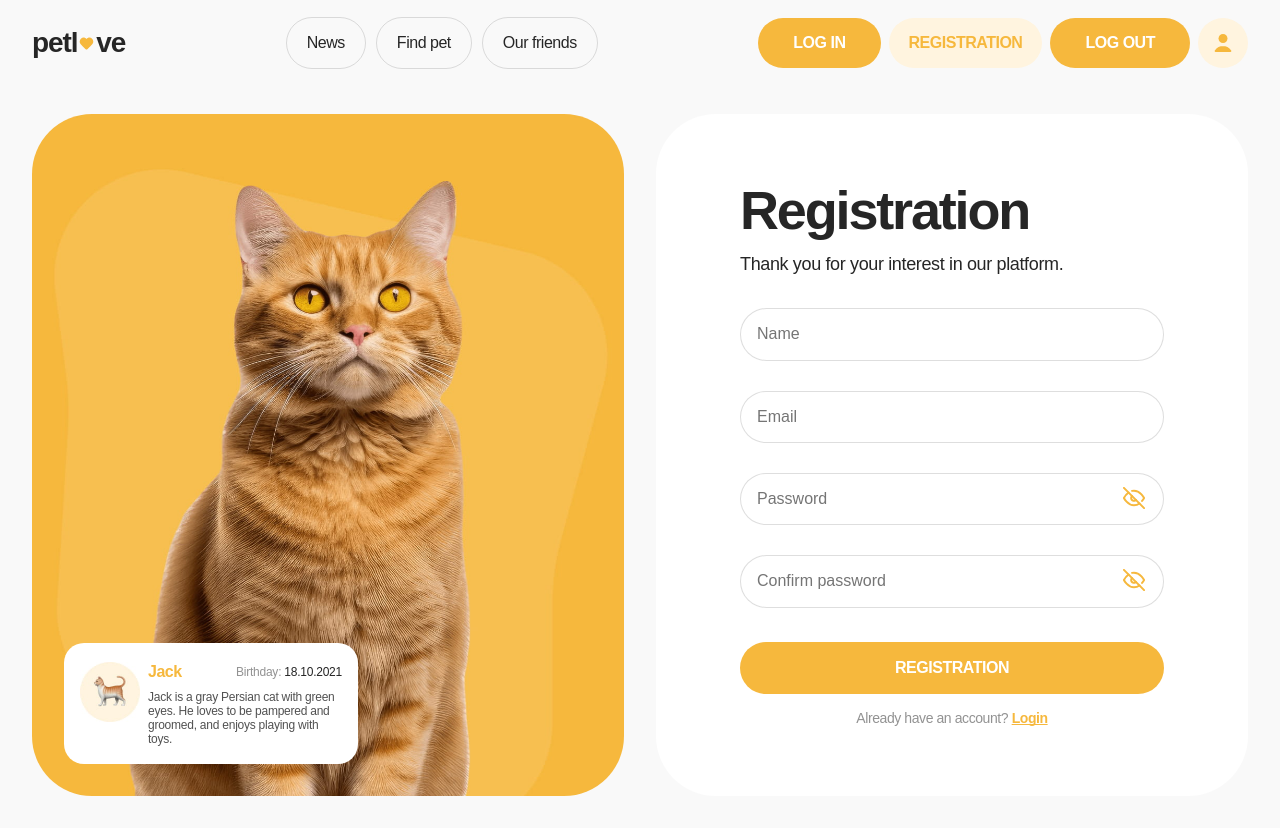
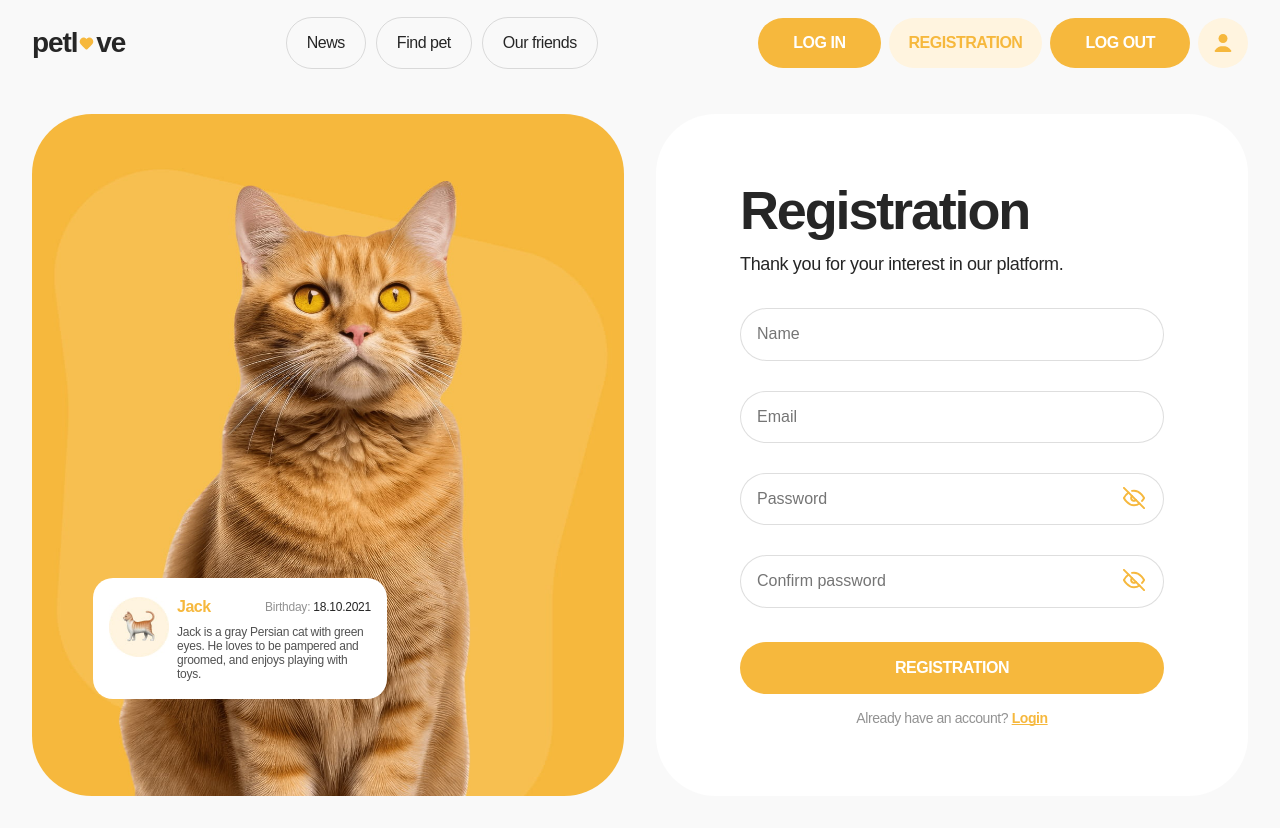
Before and after one commit to Mariana331/petLove, a React (Vite) app: page /register in a window 1280 px wide. Built offline with nearby package versions, Linux system fonts and the light colour scheme.

Commit message:
updated files

```diff
--- a/src/app/pages/Login/Login.module.css
+++ b/src/app/pages/Login/Login.module.css
@@ -63,4 +63,9 @@
     width: 592px;
     flex-shrink: 0;
   }
+
+  .login_title {
+    left: 61px;
+    bottom: 97px;
+  }
 }
--- a/src/app/pages/Login/Login.tsx
+++ b/src/app/pages/Login/Login.tsx
@@ -13,7 +13,7 @@ function Login() {
                 name="Rich"
                 birthday="21.09.2020"
                 text="Rich would be the perfect addition to an active family that loves to play and go on walks. I bet he would love having a doggy playmate too!"
-                src="/public/title/dog.jpg"
+                src="/title/dog.jpg"
               />
             </div>
             <picture>
--- a/src/app/pages/Register/Register.module.css
+++ b/src/app/pages/Register/Register.module.css
@@ -63,4 +63,9 @@
     width: 592px;
     flex-shrink: 0;
   }
+
+  .register_title {
+    left: 61px;
+    bottom: 97px;
+  }
 }
--- a/src/app/pages/Register/Register.tsx
+++ b/src/app/pages/Register/Register.tsx
@@ -14,7 +14,7 @@ function Register() {
                 birthday="18.10.2021"
                 text="Jack is a gray Persian cat with green eyes. He loves to be pampered
             and groomed, and enjoys playing with toys."
-                src="/public/title/cat.jpg"
+                src="/title/cat.jpg"
               />
             </div>
             <picture>
```
